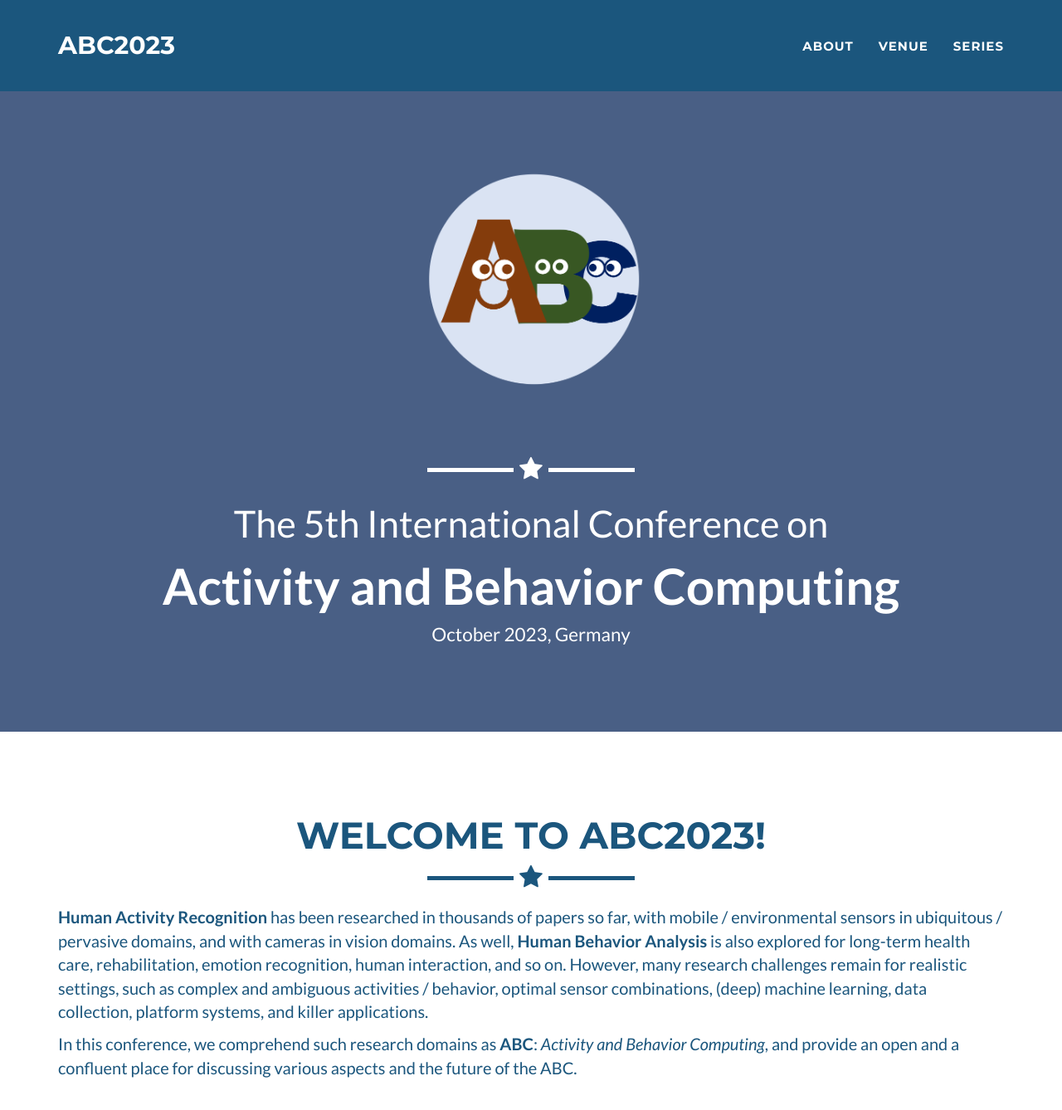
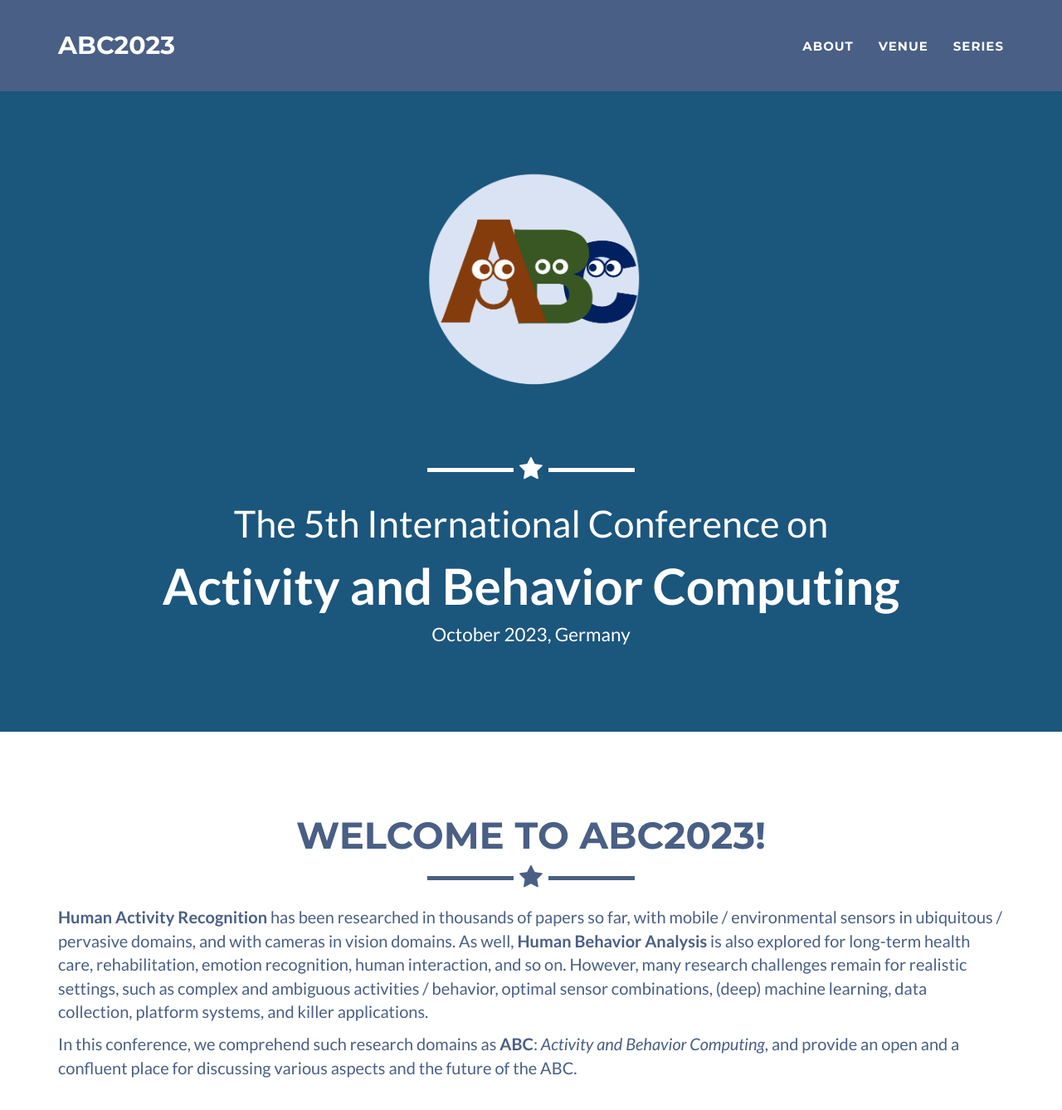
Before and after one commit to abc-research/abc-research.github.io, a Jekyll site: the page built from index.html, in a window 1280 px wide and 1400 px high. Shown: the top 1338 px of the window at 83% size. Built offline with Jekyll 4.4.1, drawn with Linux system fonts in a browser that asks for light colours.

Commit message:
Update _config.yml

```diff
--- a/_config.yml
+++ b/_config.yml
@@ -66,11 +66,11 @@ disqus_shortname: myshortname
 
 # Color settings (hex-codes without the leading hash-tag)
 color:
-  primary: 495F85
-  primary-rgb: "73,95,133"
+  primary: 1B567D
+  primary-rgb: "27,86,125"
 #  primary: ee6128, 444648
 #  primary-rgb: 238,97,40.    73,95,133
-  secondary: 1B567D
+  secondary: 495F85
   secondary-dark: 495F85
 
 
```
